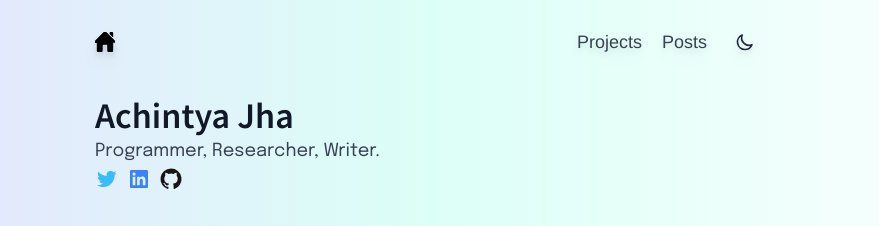
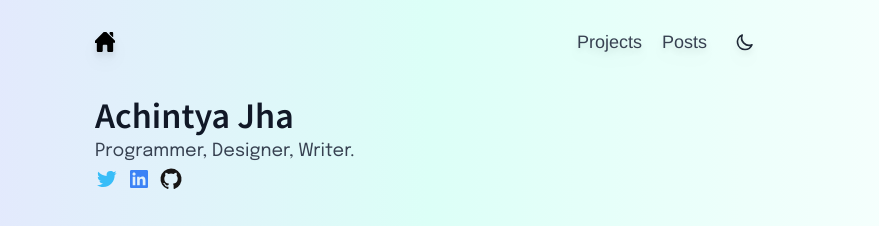
Before and after one commit to achntj/garden, a Next.js app: page / in a window 1280 px wide. Shown: the top 226 px of the page, without its empty margins (211-1090 px from the left). Built offline with nearby package versions, Linux system fonts and the light colour scheme; no server answers.

Commit message:
colours + micro redesign

```diff
--- a/pages/index.tsx
+++ b/pages/index.tsx
@@ -37,7 +37,7 @@ export default function Home() {
       <div>
         <div className="mb-10">
           <h1 className="font-header mb-0">Achintya Jha</h1>
-          <p className="my-0">Programmer, Researcher, Writer.</p>
+          <p className="my-0">Programmer, Designer, Writer.</p>
           <Socials />
         </div>
         <p className="mt-0">
@@ -69,11 +69,16 @@ export default function Home() {
             rel="noreferrer"
             href="https://www.techmahindra.com/en-in/innovation/makers-lab/"
           >
-            Tech Mahindra
+            <span className="dark:underline dark:underline-offset-4 dark:decoration-pink-600 dark:decoration-2">
+              {" "}
+              Tech Mahindra
+            </span>
           </a>{" "}
           and built{" "}
           <a target="_blank" rel="noreferrer" href="https://sentimate.org/">
-            SentiMate
+            <span className="dark:underline dark:underline-offset-4 dark:decoration-cyan-600 dark:decoration-2 dark:hover:text-cyan-600">
+              SentiMate
+            </span>
           </a>{" "}
           alongside.
         </p>
@@ -85,18 +90,15 @@ export default function Home() {
             rel="noreferrer"
             href="https://github.com/achintyajha"
           >
-            Github
+            <span className="dark:underline dark:underline-offset-4 dark:decoration-green-600 dark:decoration-2 dark:hover:text-green-600">
+              Github
+            </span>
           </a>{" "}
           profile. Apart from programming, I have been doing some{" "}
           <Link href="/extras">other stuff</Link>- primarily Taekwondo, music,
           and writing. (<Link href="/now">Here&#39;s</Link> a list of things I
           {"'"}m doing now.)
         </p>
-
-        {/* <p className="flex items-center">📍 &rarr; New Delhi, India 🇮🇳</p>
-      <p classNames="flex items-center">
-        🎓 &rarr; CS @ Ahlcon International School
-      </p> */}
 
         <p className="text-sm">
           This website was built with{" "}
```
